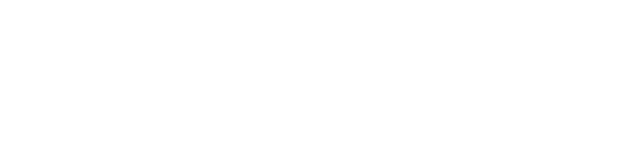
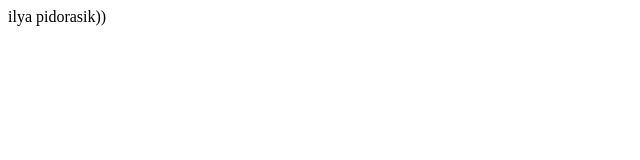
Before and after one commit to WG7V905G-V4/server, a plain HTML site: page index.html in a window 1280 px wide. Shown: the whole page, without its empty margins (0-640 px from the left). Drawn offline with Linux system fonts and the light colour scheme.

Commit message:
Update index.html

```diff
--- a/index.html
+++ b/index.html
@@ -2,10 +2,10 @@
 <html lang="en">
 <head>
     <meta name="viewport" content="width=device-width, initial-scale=1, maximum-scale=1, user-scalable=no">
-    <title>server</title>
+    <title>ilya pidor</title>
 </head>
 
 <body>
-
+    <div class="main">ilya pidorasik))</div>
 </body>
 </html>
```
